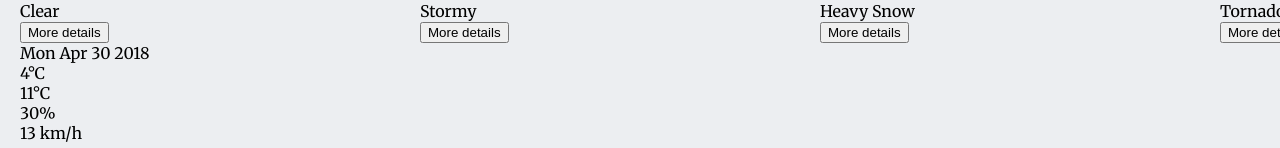
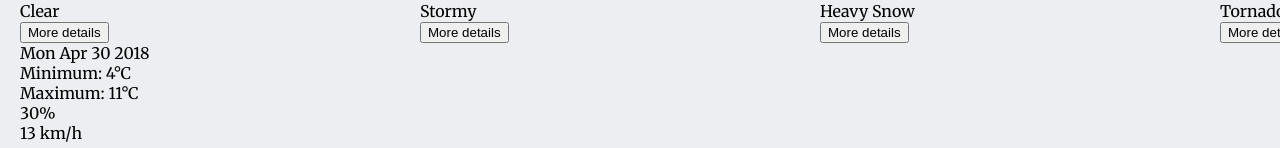
Before and after one commit to Korjubzot/weather-app, a React (Create React App) app: page / in a window 1280 px wide. Shown: the part 426-574 px from the top of the page. Built offline with nearby package versions, Linux system fonts and the light colour scheme; a web font is replaced by a local one.

Commit message:
Added ForecastDetails state functionality

```diff
--- a/src/components/App.jsx
+++ b/src/components/App.jsx
@@ -5,26 +5,26 @@
 import ForecastSummaries from "./ForecastSummaries";
 import ForecastDetails from "./ForecastDetails";
 
-function App({ location, forecasts }) {
+function App({ forecasts, location }) {
   const [selectedDate, setSelectedDate] = useState(forecasts[0].date);
+
   const selectedForecast = forecasts.find(
+    // eslint-disable-next-line prettier/prettier
     (forecast) => forecast.date === selectedDate
   );
-  function handleForecastSelect(date) {
+
+  const handleForecastSelect = (date) => {
     setSelectedDate(date);
-  }
+  };
 
   return (
     <div className="weather-app">
       <LocationDetails city={location.city} country={location.country} />
-      <ForecastSummaries forecasts={forecasts} />
-      <ForecastDetails
-        date={forecasts[0].date}
-        temperature={forecasts[0].temperature}
-        humidity={forecasts[0].humidity}
-        wind={forecasts[0].wind}
-        forecast={selectedForecast}
+      <ForecastSummaries
+        forecasts={forecasts}
+        onForecastSelect={handleForecastSelect}
       />
+      <ForecastDetails forecast={selectedForecast} />
     </div>
   );
 }
--- a/src/components/ForecastDetails.jsx
+++ b/src/components/ForecastDetails.jsx
@@ -1,7 +1,7 @@
 import React from "react";
 
-function ForecastDetails(props) {
-  const { date, temperature, humidity, wind } = props;
+function ForecastDetails({ forecast }) {
+  const { date, temperature, humidity, wind } = forecast;
   const { min, max } = temperature;
   const { speed: windspeed, direction } = wind;
 
@@ -19,13 +19,13 @@
         className="forecast-details__minTemp"
         data-testid="forecast-details__minTemp"
       >
-        {min}&deg;C
+        Minimum: {min}&deg;C
       </div>
       <div
         className="forecast-details__maxTemp"
         data-testid="forecast-details__maxTemp"
       >
-        {max}&deg;C
+        Maximum: {max}&deg;C
       </div>
       <div
         className="forecast-details__humidity"
--- a/src/components/ForecastSummaries.jsx
+++ b/src/components/ForecastSummaries.jsx
@@ -1,7 +1,7 @@
 import React from "react";
 import ForecastSummary from "./ForecastSummary";
 
-function ForecastSummaries({ forecasts }) {
+function ForecastSummaries({ forecasts, onForecastSelect }) {
   return (
     <div className="forecast-summaries">
       {forecasts.map((forecast) => (
@@ -10,6 +10,7 @@
           date={forecast.date}
           description={forecast.description}
           icon={forecast.icon}
+          onSelect={onForecastSelect}
           temperature={forecast.temperature}
         />
       ))}
--- a/src/components/ForecastSummary.jsx
+++ b/src/components/ForecastSummary.jsx
@@ -2,7 +2,7 @@
 import iconData from "../data/iconData.json";
 
 function ForecastSummary(props) {
-  const { date, description, icon, temperature } = props;
+  const { date, description, icon, temperature, onSelect } = props;
   const weatherCode = `${icon.slice(0, 1)}00`;
   const formattedDate = new Date(date).toDateString();
 
@@ -16,7 +16,9 @@
         {temperature.max}&deg;C
       </div>
       <div className="forecast-summary__description">{description}</div>
-      <button type="button">More details</button>
+      <button type="button" onClick={() => onSelect(date)}>
+        More details
+      </button>
     </div>
   );
 }
```
